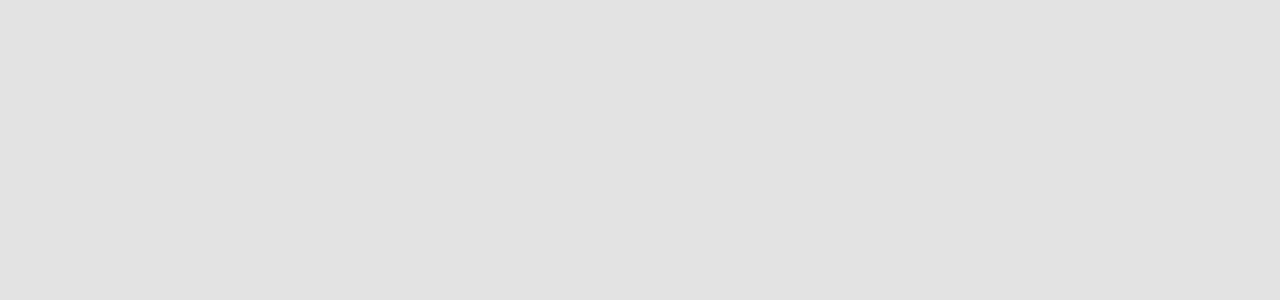
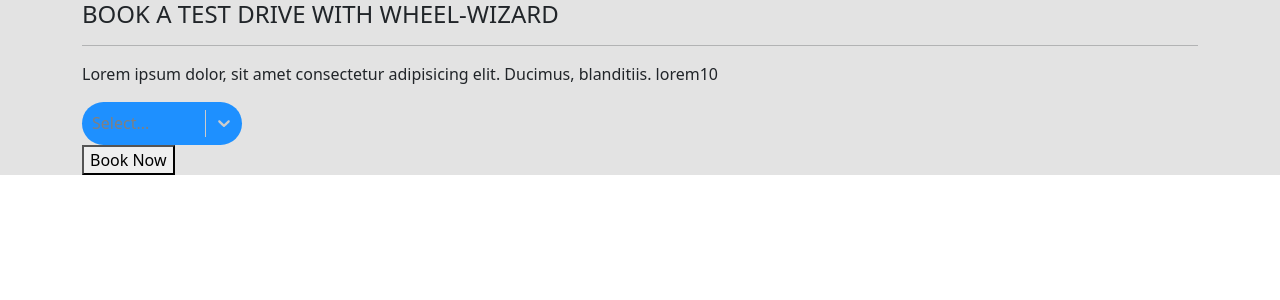
Before and after one commit to Masouma864/Motorcycle-Rental-App, a React (Create React App) app: page / in a window 1280 px wide. Shown: the top 300 px of the page. Built offline with nearby package versions, Linux system fonts and the light colour scheme; a web font is replaced by a local one.

Commit message:
user react-select in Reservation form and create Modal component

```diff
--- a/package.json
+++ b/package.json
@@ -16,6 +16,7 @@
     "react-redux": "^8.0.5",
     "react-router-dom": "^6.9.0",
     "react-scripts": "5.0.1",
+    "react-select": "^5.7.0",
     "web-vitals": "^2.1.4"
   },
   "scripts": {
--- a/src/App.js
+++ b/src/App.js
@@ -1,11 +1,12 @@
 import './App.css';
-import SideBar from './components/sidebar/SideBar';
+import ReservationForm from './components/reservationForm/ReservationForm';
 
 function App() {
   return (
     <div className="App">
       <div className="d-flex flex-row">
-        <SideBar />
+
+        <ReservationForm />
       </div>
     </div>
   );
--- /dev/null
+++ b/src/components/modal/Modal.jsx
@@ -0,0 +1,60 @@
+import React, { useState } from 'react';
+import './modal.css';
+
+const Modal = () => {
+  const [userId, setUserId] = useState('');
+  const [bikeId, setBikeId] = useState('');
+  const [duration, setDuration] = useState('');
+  const [reservationDate, setReservationDate] = useState('');
+
+  const handleSubmit = (e) => {
+    e.preventDefault();
+    console.log({
+      userId,
+      bikeId,
+      duration,
+      reservationDate,
+    });
+  };
+
+  return (
+    <form onSubmit={handleSubmit}>
+      <h3>Feel the fieds below</h3>
+      <label htmlFor="userId">User ID:</label>
+      <input
+        type="text"
+        id="userId"
+        value={userId}
+        onChange={(e) => setUserId(e.target.value)}
+      />
+
+      <label htmlFor="bikeId">Bike ID:</label>
+      <input
+        type="text"
+        id="bikeId"
+        value={bikeId}
+        onChange={(e) => setBikeId(e.target.value)}
+      />
+
+      <label htmlFor="duration">Duration:</label>
+      <input
+        type="number"
+        id="duration"
+        value={duration}
+        onChange={(e) => setDuration(e.target.value)}
+      />
+
+      <label htmlFor="reservationDate">Reservation Date:</label>
+      <input
+        type="date"
+        id="reservationDate"
+        value={reservationDate}
+        onChange={(e) => setReservationDate(e.target.value)}
+      />
+
+      <button type="submit">Book Reservation</button>
+    </form>
+  );
+};
+
+export default Modal;
--- /dev/null
+++ b/src/components/modal/modal.css
@@ -0,0 +1,45 @@
+form {
+    width: 100%;
+    display: flex;
+    flex-direction: column;
+    align-items: center;
+    gap: 16px;
+    padding: 16px;
+    background-color: #f9f9f9;
+    border: 1px solid #ccc;
+    border-radius: 4px;
+    height: 50%;
+  }
+
+  .note {
+    color: #9b5a5a;
+  }
+
+  label {
+    font-weight: bold;
+    align-self: start;
+    margin-bottom: -0.5rem;
+  }
+
+  input[type="text"],
+  input[type="number"],
+  input[type="date"] {
+    width: 100%;
+    padding: 8px;
+    border: 1px solid #ccc;
+    border-radius: 4px;
+    box-sizing: border-box;
+  }
+
+  button[type="submit"] {
+    background-color: #4CAF50;
+    color: #fff;
+    padding: 8px 16px;
+    border: none;
+    border-radius: 4px;
+    cursor: pointer;
+  }
+
+  button[type="submit"]:hover {
+    background-color: #3e8e41;
+  }
--- a/src/components/reservationForm/ReservationForm.jsx
+++ b/src/components/reservationForm/ReservationForm.jsx
@@ -1,63 +1,78 @@
 import React, { useState } from 'react';
 import './reservationForm.css';
+import Select from 'react-select';
+import Modal from '../modal/Modal';
 
-const ReservationForm = () => {
-  const [userId, setUserId] = useState('');
-  const [carId, setCarId] = useState('');
-  const [duration, setDuration] = useState('');
-  const [reservationDate, setReservationDate] = useState('');
+const cities = [
+    { value: 'new-york', label: 'New York' },
+    { value: 'los-angeles', label: 'Los Angeles' },
+    { value: 'san-francisco', label: 'San Francisco' },
+];
+function ReservationForm() {
+    const [isModalOpen, setIsModalOpen] = useState(false);
+    const [selectedCity, setSelectedCity] = useState('');
 
-  const handleSubmit = (e) => {
-    e.preventDefault();
-    console.log({
-      userId,
-      carId,
-      duration,
-      reservationDate,
-    });
-  };
+    const handleModalOpen = () => {
+        setIsModalOpen(true);
+    };
+    const handleModalClose = () => {
+        setIsModalOpen(false);
+    };
 
-  return (
-    <form onSubmit={handleSubmit}>
-      <h3 className='note'>Please fill the fields below</h3>
-      <label htmlFor="userId">User ID:</label>
-      <input
-        type="text"
-        id="userId"
-        value={userId}
-        placeholder="User ID"
-        onChange={(e) => setUserId(e.target.value)}
-      />
-
-      <label htmlFor="carId">Car ID:</label>
-      <input
-        type='text'
-        id='carId'
-        value={carId}
-        placeholder="Car ID"
-        onChange={(e) => setCarId(e.target.value)}
-      />
-
-      <label htmlFor='duration'>Duration:</label>
-      <input
-        type="number"
-        id="duration"
-        value={duration}
-        placeholder="Duration"
-        onChange={(e) => setDuration(e.target.value)}
-      />
-
-      <label htmlFor="reservationDate">Reservation Date:</label>
-      <input
-        type="date"
-        id='reservationDate'
-        value={reservationDate}
-        placeholder="Date"
-        onChange={(e) => setReservationDate(e.target.value)}
-      />
-      <button type='submit'>Book Reservation</button>
-    </form>
-  );
+    return (
+        <div className="container">
+            <div className="header">
+                <div className="nav">
+                    <div className="nav-icon">
+                        <i className="fas fa-bars" />
+                    </div>
+                    <div className="search-icon">
+                        <i className="fas fa-search" />
+                    </div>
+                </div>
+                <div className="title">
+                    <h4>BOOK A TEST DRIVE WITH WHEEL-WIZARD</h4>
+                    <hr className="divider" />
+                    <p>
+                        Lorem ipsum dolor, sit amet consectetur adipisicing elit. Ducimus, blanditiis. lorem10
+                    </p>
+                </div>
+                <div className="buttons">
+                    {/* <button type="button" onClick={() =>
+            handleCitySelection(selectedCity)}>
+            Select City
+            </button> */}
+                    <Select
+                        id="select_city"
+                        className="select"
+                        options={cities}
+                        value={selectedCity}
+                        onChange={setSelectedCity}
+                        styles={{
+                            control: (provided) => ({
+                                ...provided,
+                                borderRadius: '25px', // change the border-radius to your desired value
+                                height: '2.7rem',
+                                background: '#1e90ff',
+                                border: 'none',
+                                width: '10rem',
+                            }),
+                        }}
+                    />
+                    <button id="book_now" type="button" onClick={handleModalOpen}>Book Now</button>
+                </div>
+            </div>
+            {isModalOpen && (
+                <div className="modal">
+                    <div className="modal-content">
+                        <button className="cls-m-btn" type="button" onClick={handleModalClose}>X</button>
+                        <br />
+                        <Modal />
+                    </div>
+                </div>
+            )}
+        </div>
+    );
 };
 
 export default ReservationForm;
```
Also changed, not shown: src/assets/background.jpg (added), 1 other file (tests, documents, lock files or other folders).
